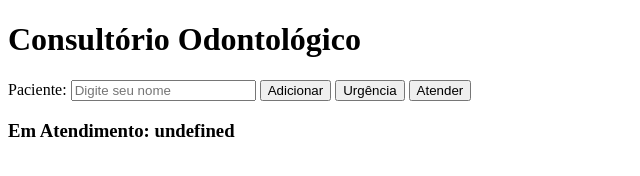
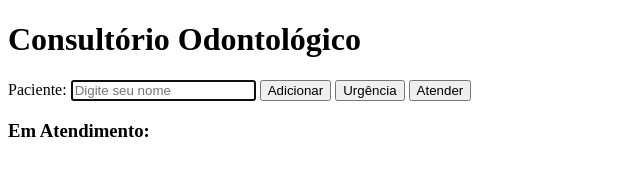
Before and after one commit to Adrian8956/clinica, a plain HTML site: page index.html in a window 1280 px wide. Both pictures are taken after a click on the button "Atender". Shown: the whole page, without its empty margins (0-640 px from the left). Drawn offline with Linux system fonts and the light colour scheme.

Commit message:
Adicionando arquivo css e corrgindo erros

```diff
--- a/index.html
+++ b/index.html
@@ -3,6 +3,7 @@
 <head>
     <meta charset="UTF-8">
     <meta name="viewport" content="width=device-width, initial-scale=1.0">
+    <link rel="stylesheet" href="style.css">
     <title>Document</title>
 </head>
 <body>
--- a/script.js
+++ b/script.js
@@ -39,7 +39,7 @@ frm.btnUrgencia.addEventListener("click", () =>{
 });
 
 frm.btnAtender.addEventListener("click", ()=>{
-  if(pacientes === 0){
+  if(pacientes == 0){
     alert("Não há pacientes na lista de espera");
     frm.inPaciente.focus();
     return;
--- /dev/null
+++ b/style.css
@@ -0,0 +1,3 @@
+.fonte-azul{
+    color: blue;
+}
```
